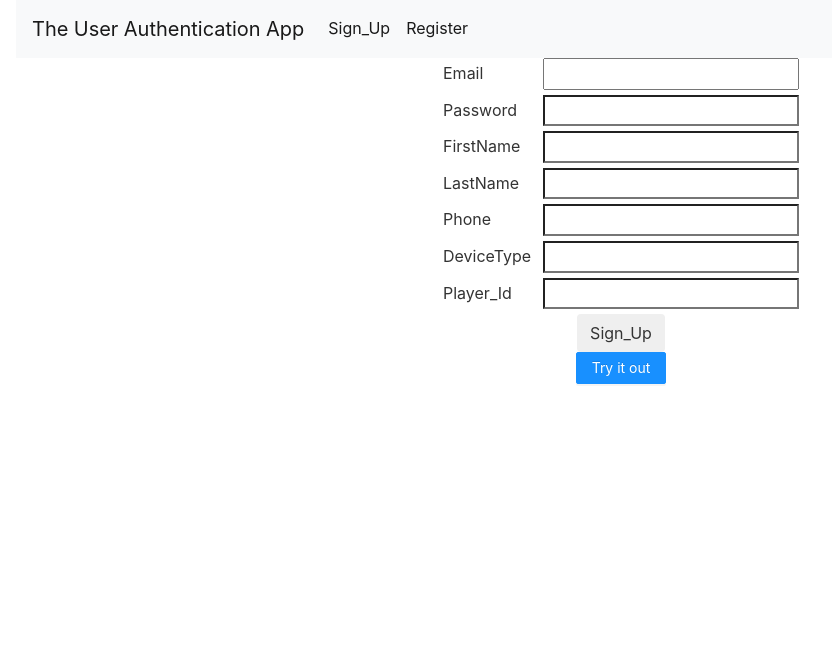
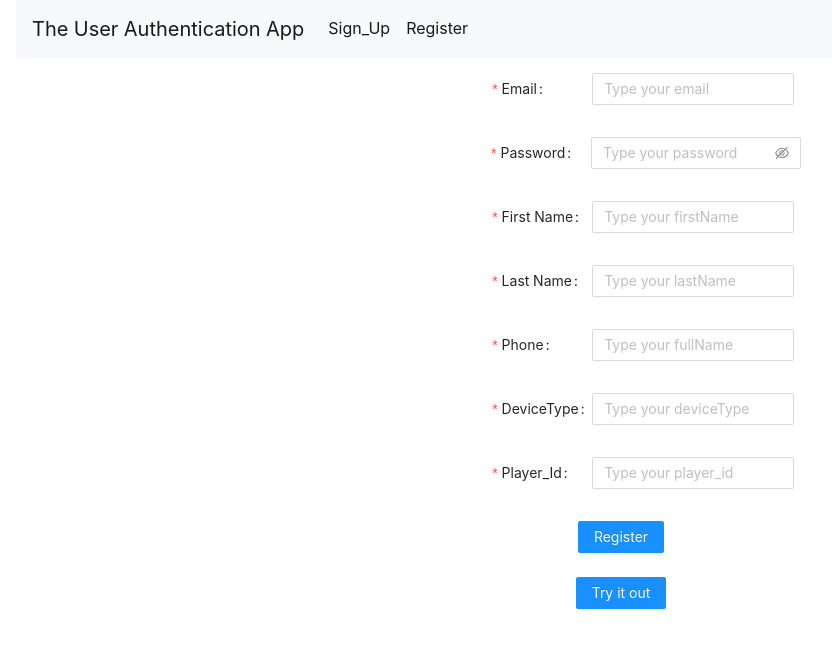
Before and after one commit to aaansari520/APP_LOCUM_WORK, a React (Create React App) app: page / in a window 1280 px wide. Shown: the top 648 px of the page, without its empty margins (19-851 px from the left). Built offline with nearby package versions, Linux system fonts and the light colour scheme; no server answers.

Commit message:
Commit for practical task 2

```diff
--- a/src/Redux/userSlice.js
+++ b/src/Redux/userSlice.js
@@ -16,8 +16,27 @@ const initialState = {
 export const registerUser = createAsyncThunk(
   "user/registerUser",
   async (user, thunkAPI) => {
+    console.log("Register me data", user);
+    const check = Object.keys(user);
+    const val = Object.values(user);
+    console.log("Register me keys", user.append(check, val));
     try {
-      const resp = await customFetch.post("/api/users/sign_up.json", user);
+      const resp = await customFetch.post("/api/users/sign_up.json", {
+        headers: {
+          "Content-Type": "application/json",
+        },
+        body: user,
+        // {
+        // "user[firstName]": user.firstName,
+        // "user[lastName]": user.lastName,
+        // "user[phone]": user.phone,
+        // "user[email]": user.email,
+        // "user[deviceType]": user.deviceType,
+        // "user[player_id]": user.player_id,
+        // "user[password]": user.password,
+
+        // },
+      });
       return resp.data;
     } catch (error) {
       return thunkAPI.rejectWithValue(error.response.data.msg);
@@ -52,6 +71,7 @@ const userSlice = createSlice({
     },
     [registerUser.fulfilled]: (state, { payload }) => {
       const { user } = payload;
+      console.log("register payload", payload);
       console.log("payload", user);
       state.isLoading = false;
       state.user = user;
--- a/src/components/LoginForm.js
+++ b/src/components/LoginForm.js
@@ -29,26 +29,36 @@ const Sign_Up = () => {
     // setFormErrors(validate(state));
   };
 
+  const formData = new FormData();
+
   const handleSubmit = (e) => {
-    e.preventDefault();
+    // e.preventDefault();
     setState({ ...state });
     console.log("Submit per data", state);
+    formData.append("user[first_name]", state.firstName);
+    formData.append("user[last_name]", state.lastName);
+    formData.append("user[email]", state.email);
+    formData.append("user[phone]", state.phone);
+    formData.append("user[password]", state.password);
+    formData.append("device_detail[device_type]", state.deviceType);
+    formData.append("device_detail[player_id]", state.player_id);
     return dispatch(
       registerUser({
-        firstName: state.firstName,
-        lastName: state.lastName,
-        phone: state.phone,
-        email: state.email,
-        deviceType: state.deviceType,
-        player_id: state.player_id,
-        password: state.password,
+        // firstName: state.firstName,
+        // lastName: state.lastName,
+        // phone: state.phone,
+        // email: state.email,
+        // deviceType: state.deviceType,
+        // player_id: state.player_id,
+        // password: state.password,
+        formData,
       })
     );
   };
 
   return (
     <div>
-      <form className="Form">
+      {/* <form className="Form">
         <div>
           <label htmlFor="email">Email</label>
           <input
@@ -132,9 +142,10 @@ const Sign_Up = () => {
             Sign_Up
           </button>
         </div>
-      </form>
+      </form> */}
 
-      {/* <Form
+      <Form
+        className="Form"
         autoCapitalize="true"
         // autoComplete="off"
         labelCol={{ span: 10 }}
@@ -143,27 +154,33 @@ const Sign_Up = () => {
           const name = Object.keys(values);
           const value = Object.values(values);
           const entries = Object.entries(values);
-          console.log("keys in Name var", name);
-          console.log("value in Value var", value);
-          console.log("entries in Value var", entries);
-          console.log("kya milri values", values);
-          console.log("KEys mili", Object.keys(values));
-          setData({ ...data, [name]: value });
-          console.log("Datat check kar", data);
-          // const setYourData = [...data, { ...values }];
-          // setData(setYourData);
-          // const { email, firstName, lastName, password, phone, player_id } =
-          //   data;
-          // dispatch(
-          //   registerUser({
-          //     email,
-          //     firstName,
-          //     lastName,
-          //     password,
-          //     phone,
-          //     player_id,
-          //   })
-          // );
+          // console.log("keys in Name var", name);
+          // console.log("value in Value var", value);
+          // console.log("entries in Value var", entries);
+          // console.log("kya milri values", values);
+          // console.log("KEys mili", Object.keys(values));
+          setState({ ...state, ...values });
+          console.log("Datat check kar", state);
+          const setYourData = [{ ...values }];
+          setState(setYourData);
+          const { email, firstName, lastName, password, phone, player_id } =
+            state;
+          // const formData = new FormData();
+          formData.append(name, values);
+          dispatch(
+            registerUser(
+              formData
+              //   {
+              //   // email,
+              //   // firstName,
+              //   // lastName,
+              //   // password,
+              //   // phone,
+              //   // player_id,
+              //   values,
+              // }
+            )
+          );
         }}
         style={{ marginTop: "15px" }}
       >
@@ -286,7 +303,7 @@ const Sign_Up = () => {
             Register
           </Button>
         </Form.Item>
-      </Form> */}
+      </Form>
     </div>
   );
 };
```
